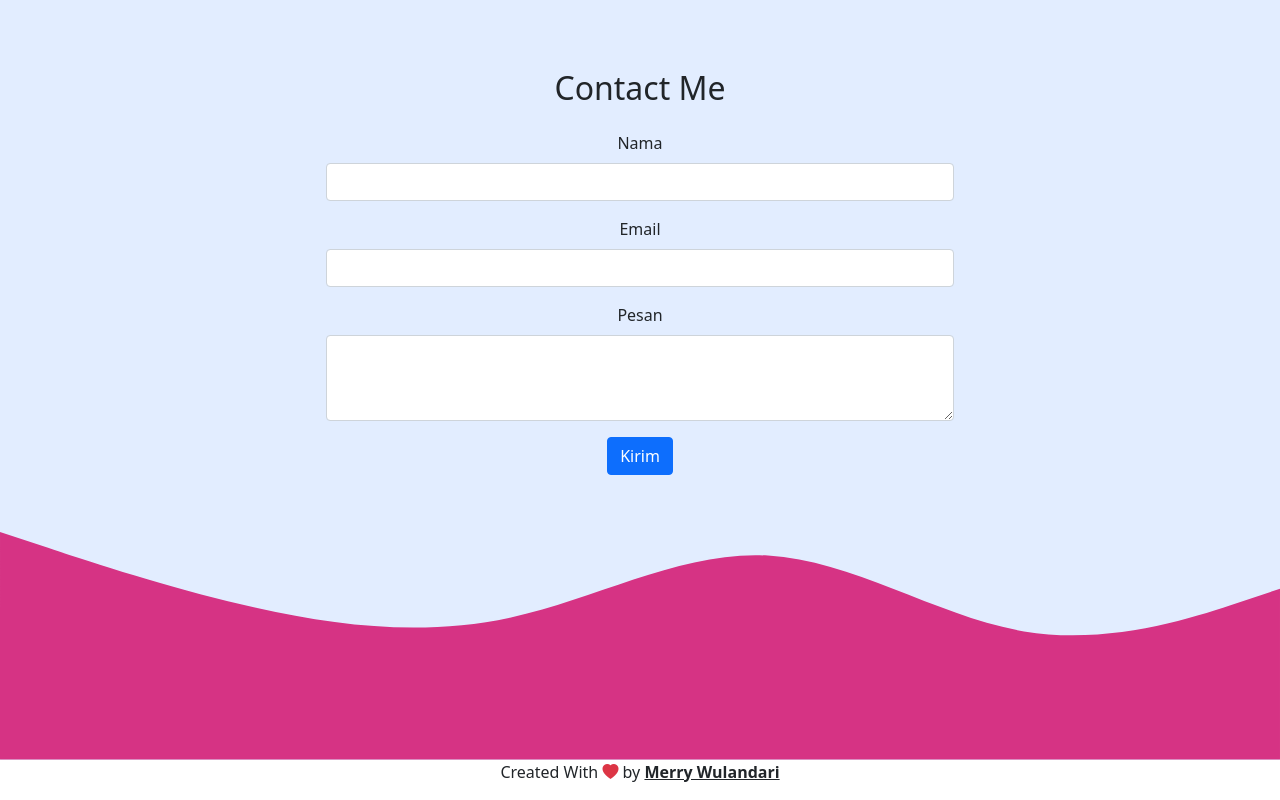
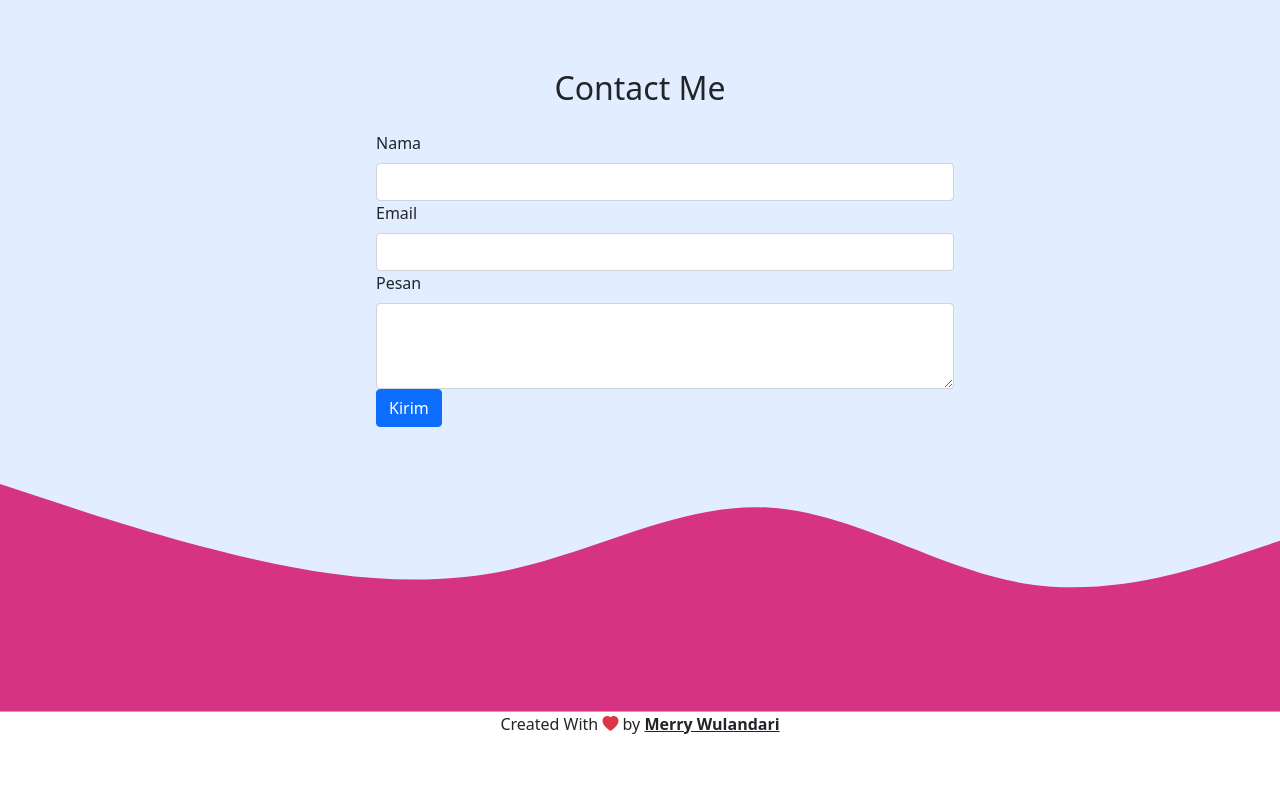
Before and after one commit to wulandarikaranamu/wulandarikaranamu.github.io, a plain HTML site: page index.html in a window 1280 px wide. Shown: the part 2496-3296 px from the top of the page. After the commit the page ends 3248 px from the top, so only its background shows below. Drawn offline with nearby package versions, Linux system fonts and the light colour scheme.

Commit message:
ubah ukuran dan logo

```diff
--- a/index.html
+++ b/index.html
@@ -12,7 +12,8 @@
     <link rel="stylesheet" href="https://cdn.jsdelivr.net/npm/bootstrap-icons@1.8.3/font/bootstrap-icons.css">
     <!-- My CSS -->
     <link rel="stylesheet" href="style.css" />
-
+    <!-- favicon -->
+    <link rel="shortcut icon" href="pf.ico">
     <title>My portfolio | Merry Wulandari</title>
   </head>
   <body id="home">
@@ -146,20 +147,21 @@
               <button type="button" class="btn-close" data-bs-dismiss="alert" aria-label="Close"></button>
             </div>
             <form name="web-contact-form">
-              <div class="mb-3">
+              <div class="left">
                 <label for="name" class="form-label">Nama</label>
                 <input type="text" class="form-control" id="name" aria-describedby="name" name="nama">
               </div>
-              <div class="mb-3">
+              <div class="left">
                 <label for="email" class="form-label">Email</label>
                 <input type="text" class="form-control" id="email" aria-describedby="email" name="email">
               </div>
-              <div class="mb-3">
+              <div class="left">
                 <label for="pesan" class="form-label">Pesan</label>
                 <textarea class="form-control" id="pesan" rows="3" name="pesan"></textarea>
               </div>
+              <div class="left">
               <button type="submit" class="btn btn-primary btn-kirim">Kirim</button>
-
+              </div>
               <button class="btn btn-primary btn-loading d-none" type="button" disabled>
                 <span class="spinner-border spinner-border-sm" role="status" aria-hidden="true"></span>
                 Loading...
--- a/style.css
+++ b/style.css
@@ -10,3 +10,8 @@
 section {
   padding-top: 5rem;
 }
+
+.left {
+  text-align: left;
+  margin-left: 50px;
+}
```
